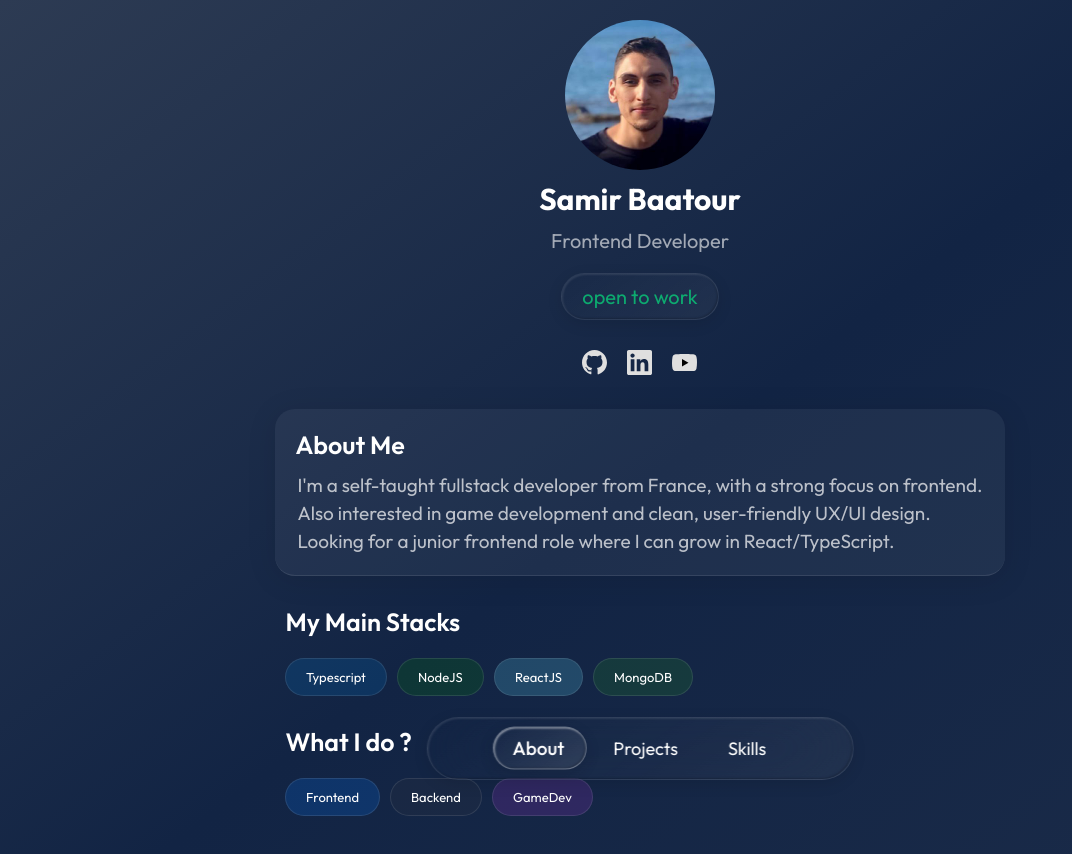
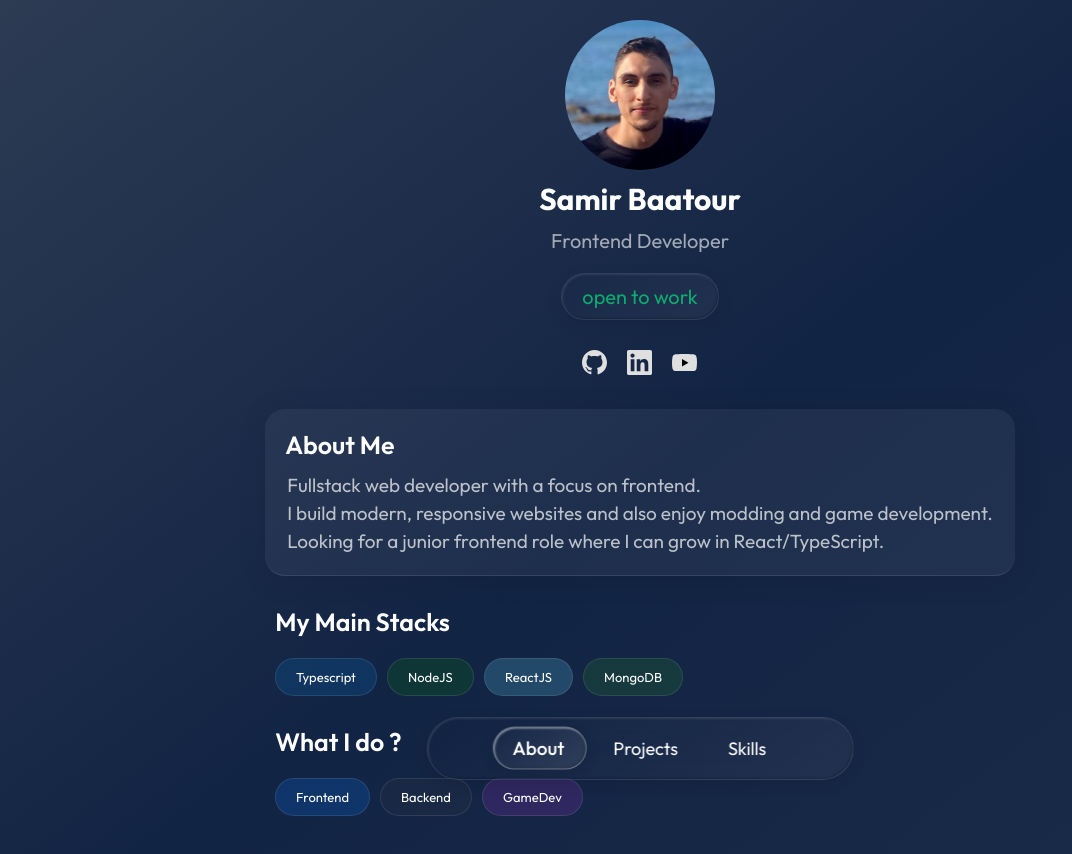
Before and after one commit to SuperCoolNinja/portfolio-2025, a React (Vite) app: page / in a window 1280 px wide. Shown: the top 854 px of the page, without its empty margins (0-1072 px from the left). Built offline with nearby package versions, Linux system fonts and the light colour scheme.

Commit message:
change bio

```diff
--- a/src/features/About/data/aboutItem_data.ts
+++ b/src/features/About/data/aboutItem_data.ts
@@ -12,7 +12,7 @@ export const aboutItemsData: IAboutItems[] = [
 ];
 
 export const AboutMeSentances: string[] = [
-  "I'm a self-taught fullstack developer from France, with a strong focus on frontend.",
-  "Also interested in game development and clean, user-friendly UX/UI design.",
+  "Fullstack web developer with a focus on frontend.",
+  "I build modern, responsive websites and also enjoy modding and game development.",
   "Looking for a junior frontend role where I can grow in React/TypeScript.",
 ];
```
